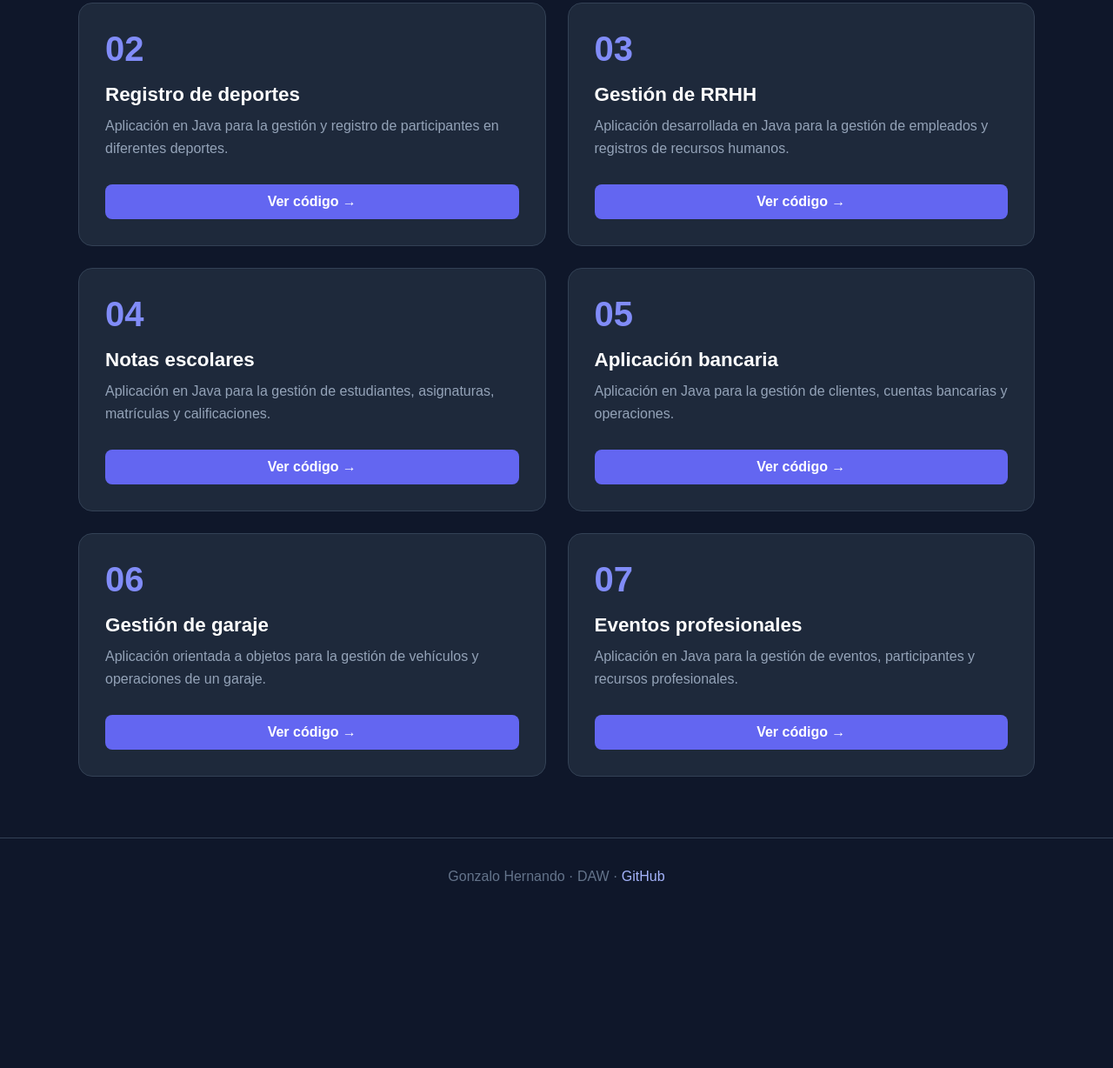
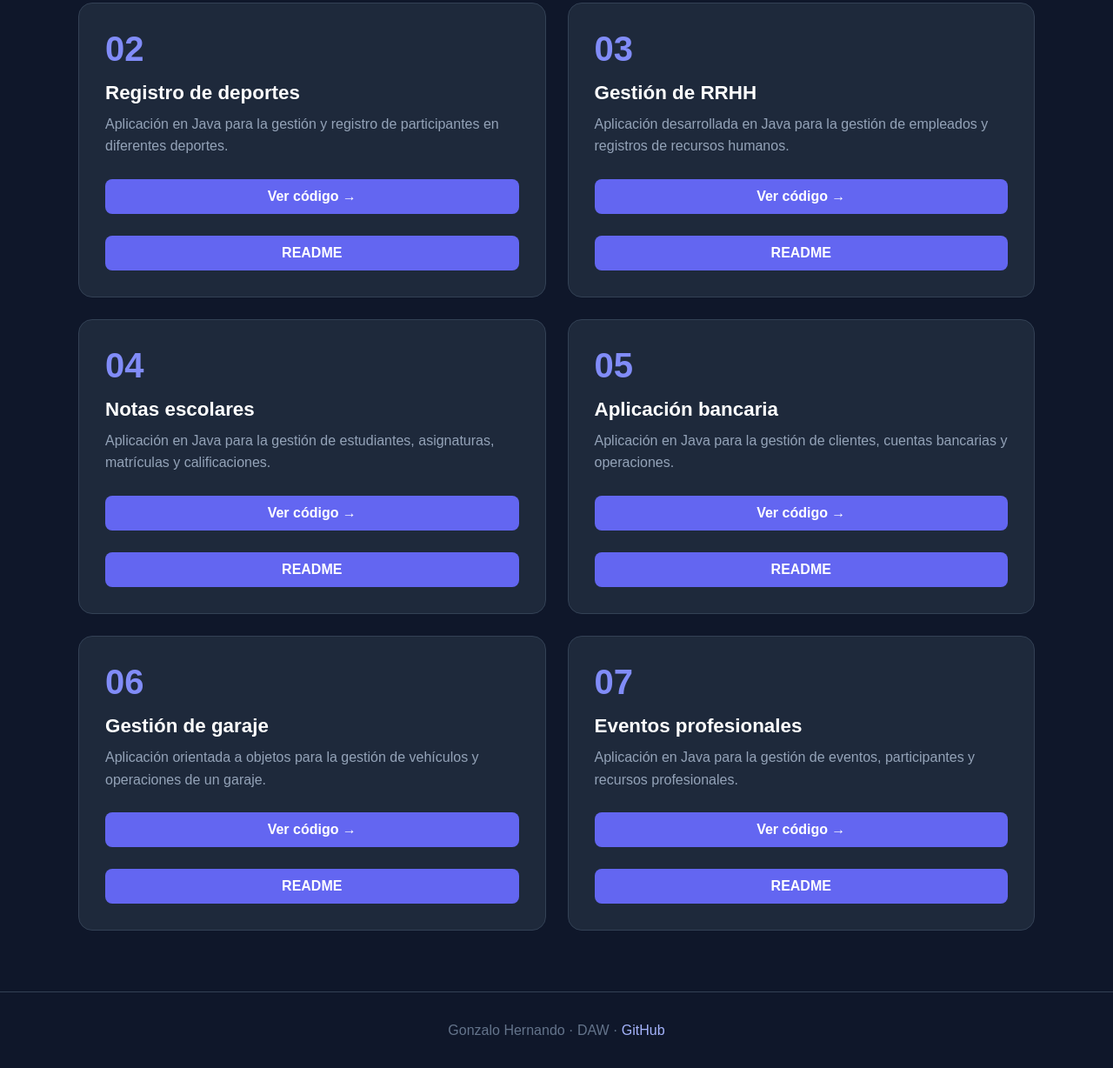
Before and after one commit to gon-hernando/daw-programacion, a plain HTML site: page index.html in a window 1280 px wide. Shown: the part 538-1766 px from the top of the page at 87% size. Before the commit the page ends 1590 px from the top, so only its background shows below. Drawn offline with Linux system fonts and the light colour scheme.

Commit message:
añadidos botones para README.md

```diff
--- a/index.html
+++ b/index.html
@@ -50,6 +50,7 @@
             >
               Ver código →
             </a>
+            <a href="">README</a>
           </article>
 
           <article class="project-card">
@@ -68,6 +69,7 @@
             >
               Ver código →
             </a>
+            <a href="">README</a>
           </article>
 
           <article class="project-card">
@@ -86,6 +88,7 @@
             >
               Ver código →
             </a>
+            <a href="">README</a>
           </article>
 
           <article class="project-card">
@@ -104,6 +107,7 @@
             >
               Ver código →
             </a>
+            <a href="">README</a>
           </article>
 
           <article class="project-card">
@@ -122,6 +126,7 @@
             >
               Ver código →
             </a>
+            <a href="">README</a>
           </article>
 
           <article class="project-card">
@@ -140,6 +145,7 @@
             >
               Ver código →
             </a>
+            <a href="">README</a>
           </article>
         </div>
       </section>
```
Also changed, not shown: 7 other files.
